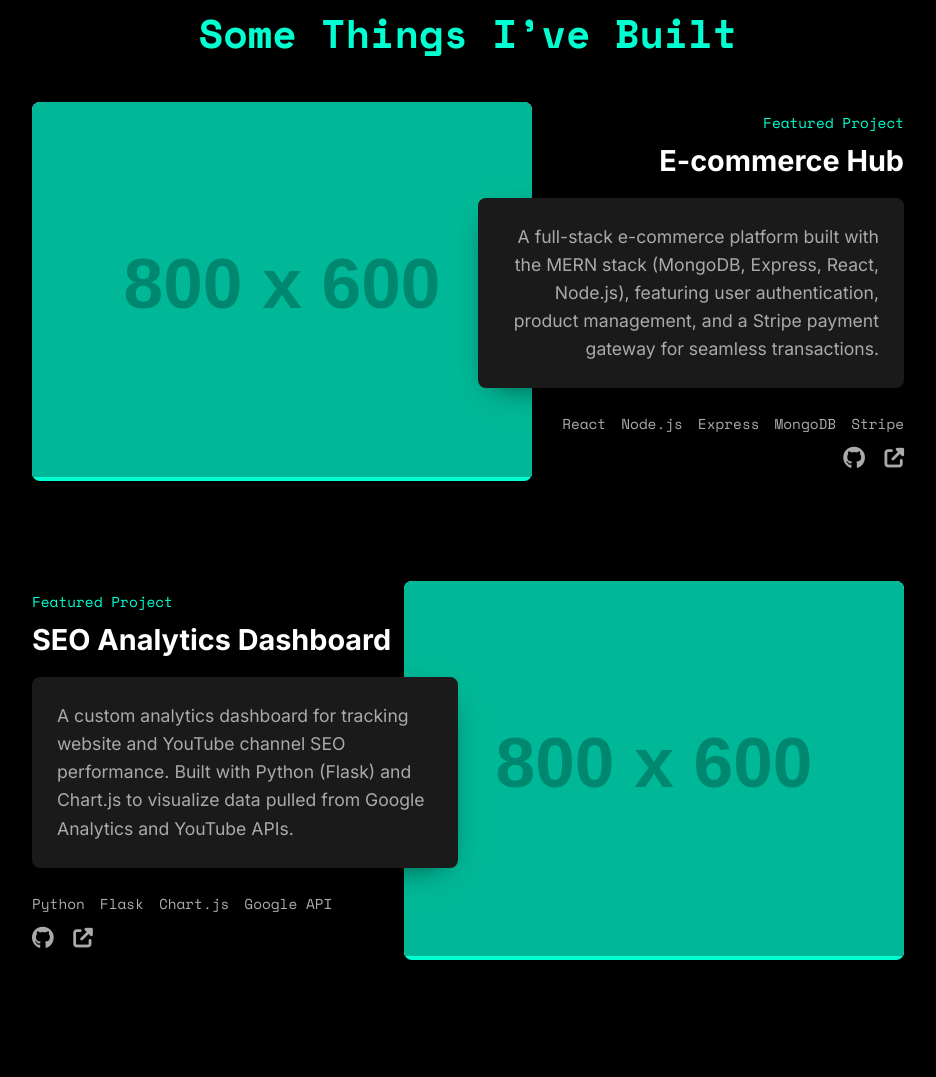
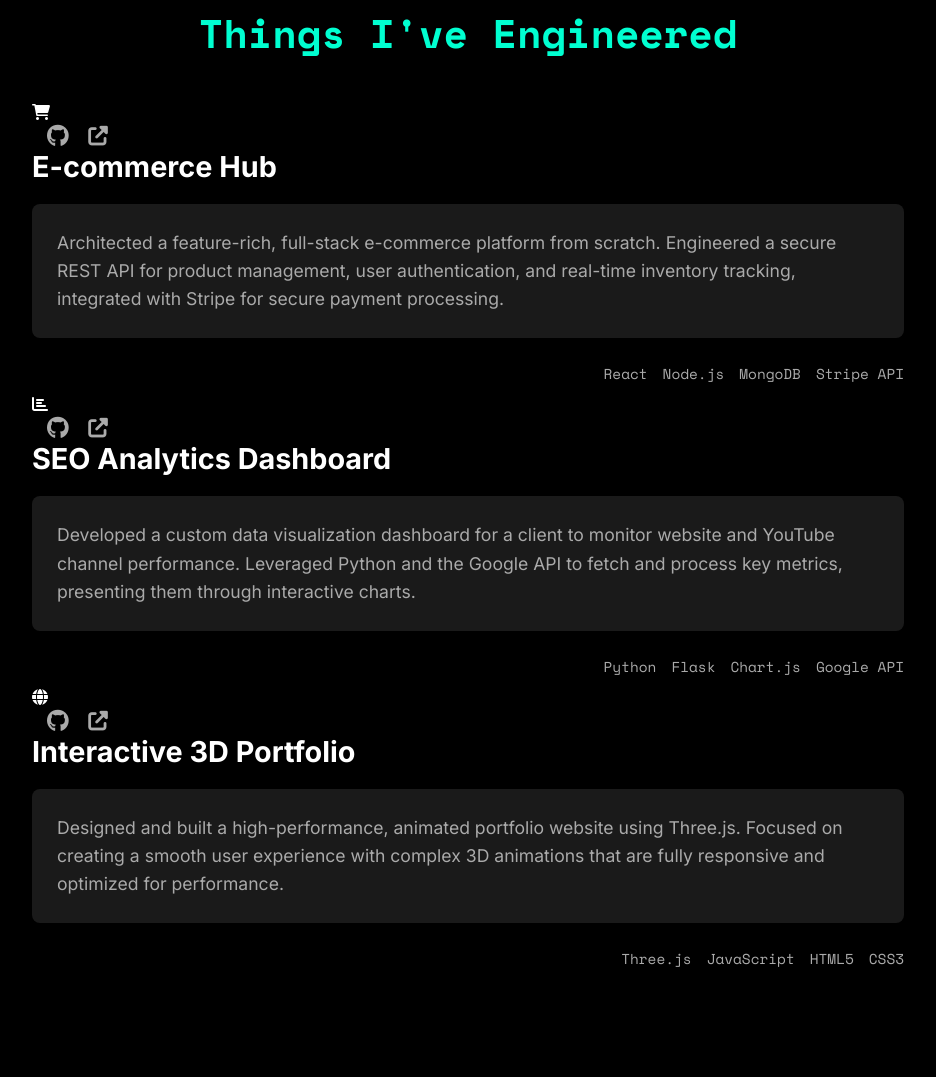
Before and after one commit to Sufyan5g/Sufyan_portfolio, a plain HTML site: page index.html in a window 1280 px wide. Shown: the part 2283-3360 px from the top of the page, without its empty margins (172-1108 px from the left). Drawn offline with nearby package versions, Linux system fonts and the light colour scheme; placeholder pictures from the web are drawn by us; animation ran at ten frames a second.

Commit message:
Update index.html

```diff
--- a/index.html
+++ b/index.html
@@ -17,19 +17,12 @@
     <header class="main-header">
         <nav class="main-nav">
             <a href="#hero" class="nav-logo">Sufyan.</a>
-
-            <!-- Desktop Navigation -->
             <ul class="nav-links">
                 <li><a href="#about">About</a></li>
                 <li><a href="#skills">Skills</a></li>
                 <li><a href="#projects">Projects</a></li>
                 <li><a href="#contact">Contact</a></li>
             </ul>
-
-            <!-- NAYA Burger Menu Button (sirf mobile par nazar aayega) -->
-            <button class="mobile-nav-toggle" aria-label="toggle navigation menu">
-                <i class="fas fa-bars"></i>
-            </button>
         </nav>
     </header>
 
@@ -43,7 +36,7 @@
 
     <main class="content-wrapper">
 
-        <!-- About Me Section -->
+        <!-- About Me Section (No Changes) -->
         <section id="about" class="content-section">
             <h2 class="section-title">About Me</h2>
             <div class="about-content">
@@ -53,7 +46,7 @@
             </div>
         </section>
 
-        <!-- Skills Section -->
+        <!-- Skills Section (No Changes) -->
         <section id="skills" class="content-section">
             <h2 class="section-title">My Arsenal of Skills</h2>
             <div class="skills-grid">
@@ -90,61 +83,72 @@
             </div>
         </section>
 
-        <!-- Projects Section -->
+        <!-- === PROJECTS SECTION (MUKAMMAL TAUR PAR NAYA DESIGN BINA IMAGES KE) === -->
         <section id="projects" class="content-section">
-            <h2 class="section-title">Some Things I’ve Built</h2>
-            <div class="projects-showcase">
-                <!-- Project 1 -->
-                <div class="project-card">
-                    <div class="project-image">
-                        <a href="#"><img src="https://via.placeholder.com/800x600/1a1a1a/00FFD1?text=Project+Alpha" alt="Project Alpha Screenshot"></a>
-                    </div>
-                    <div class="project-content">
-                        <p class="project-overline">Featured Project</p>
-                        <h3 class="project-title"><a href="#">E-commerce Hub</a></h3>
-                        <div class="project-description">
-                            <p>A full-stack e-commerce platform built with the MERN stack (MongoDB, Express, React, Node.js), featuring user authentication, product management, and a Stripe payment gateway for seamless transactions.</p>
-                        </div>
-                        <ul class="project-tech-list">
-                            <li>React</li>
-                            <li>Node.js</li>
-                            <li>Express</li>
-                            <li>MongoDB</li>
-                            <li>Stripe</li>
-                        </ul>
+            <h2 class="section-title">Things I've Engineered</h2>
+            <div class="projects-grid">
+
+                <!-- Project Card 1 -->
+                <div class="project-card" tabindex="0">
+                    <div class="project-header">
+                        <i class="fas fa-shopping-cart project-icon"></i>
                         <div class="project-links">
                             <a href="#" aria-label="GitHub Link"><i class="fab fa-github"></i></a>
                             <a href="#" aria-label="External Link"><i class="fas fa-external-link-alt"></i></a>
                         </div>
                     </div>
+                    <h3 class="project-title">E-commerce Hub</h3>
+                    <p class="project-description">Architected a feature-rich, full-stack e-commerce platform from scratch. Engineered a secure REST API for product management, user authentication, and real-time inventory tracking, integrated with Stripe for secure payment processing.</p>
+                    <ul class="project-tech-list">
+                        <li>React</li>
+                        <li>Node.js</li>
+                        <li>MongoDB</li>
+                        <li>Stripe API</li>
+                    </ul>
                 </div>
-                <!-- Project 2 (Reversed Layout) -->
-                <div class="project-card project-card-reversed">
-                    <div class="project-image">
-                        <a href="#"><img src="https://via.placeholder.com/800x600/1a1a1a/00FFD1?text=Project+Beta" alt="Project Beta Screenshot"></a>
+
+                <!-- Project Card 2 -->
+                <div class="project-card" tabindex="0">
+                     <div class="project-header">
+                        <i class="fas fa-chart-bar project-icon"></i>
+                        <div class="project-links">
+                            <a href="#" aria-label="GitHub Link"><i class="fab fa-github"></i></a>
+                            <a href="#" aria-label="External Link"><i class="fas fa-external-link-alt"></i></a>
                         </div>
-                    <div class="project-content">
-                        <p class="project-overline">Featured Project</p>
-                        <h3 class="project-title"><a href="#">SEO Analytics Dashboard</a></h3>
-                        <div class="project-description">
-                            <p>A custom analytics dashboard for tracking website and YouTube channel SEO performance. Built with Python (Flask) and Chart.js to visualize data pulled from Google Analytics and YouTube APIs.</p>
                     </div>
+                    <h3 class="project-title">SEO Analytics Dashboard</h3>
+                    <p class="project-description">Developed a custom data visualization dashboard for a client to monitor website and YouTube channel performance. Leveraged Python and the Google API to fetch and process key metrics, presenting them through interactive charts.</p>
                     <ul class="project-tech-list">
                         <li>Python</li>
                         <li>Flask</li>
                         <li>Chart.js</li>
                         <li>Google API</li>
                     </ul>
+                </div>
+
+                <!-- Project Card 3 -->
+                <div class="project-card" tabindex="0">
+                     <div class="project-header">
+                        <i class="fas fa-globe project-icon"></i>
                         <div class="project-links">
                             <a href="#" aria-label="GitHub Link"><i class="fab fa-github"></i></a>
                             <a href="#" aria-label="External Link"><i class="fas fa-external-link-alt"></i></a>
                         </div>
                     </div>
+                    <h3 class="project-title">Interactive 3D Portfolio</h3>
+                    <p class="project-description">Designed and built a high-performance, animated portfolio website using Three.js. Focused on creating a smooth user experience with complex 3D animations that are fully responsive and optimized for performance.</p>
+                    <ul class="project-tech-list">
+                        <li>Three.js</li>
+                        <li>JavaScript</li>
+                        <li>HTML5</li>
+                        <li>CSS3</li>
+                    </ul>
                 </div>
+
             </div>
         </section>
 
-        <!-- Contact Section -->
+        <!-- Contact Section (No Changes) -->
         <section id="contact" class="content-section">
             <h2 class="section-title">Get In Touch</h2>
             <div class="contact-content">
```
Lines whose indentation alone changed are shown as unchanged.
